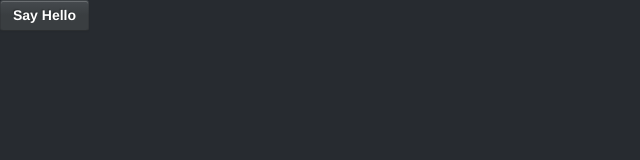
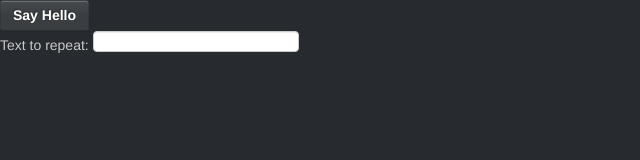
Before and after one commit to Mumtahin/EventsRegApp, a website: page app/DirectiveControllerSample.html in a window 1280 px wide. Shown: the whole page, without its empty margins (0-640 px from the left). Drawn offline with Linux system fonts and the light colour scheme.

Commit message:
Added sample compile service which changes the dom

```diff
--- a/app/DirectiveControllerSample.html
+++ b/app/DirectiveControllerSample.html
@@ -12,6 +12,8 @@
     <greeting>
         <div hindi finnish></div>
     </greeting>
+    Text to repeat: <input type="text" ng-model="text">
+    <div repeat-x="5" text='{{text}}'>{{text}}</div>
 
     <script src="/lib/jquery.min.js"></script>
     <script src="/lib/angular/angular.js"></script>
@@ -21,6 +23,7 @@
     <script src="/lib/underscore-1.4.4.min.js"></script>
     <script src="/js/app.js"></script>
     <script src="/js/directives/greeting.js"></script>
+    <script src="js/directives/repeatx.js"></script>
     <script src="/js/filters.js"></script>
     <script src="/lib/bootstrap.min.js"></script>
 
--- /dev/null
+++ b/app/js/directives/repeatx.js
@@ -0,0 +1,19 @@
+'use strict';
+
+eventsApp.directive('repeatX', function () {
+    return {
+        compile: function (element, attrs) {
+            for (var i = 0; i < Number(attrs.repeatX) - 1; i++) {
+                element.after(element.clone().attr('repeat-x', 0));
+            }
+
+            return function(scope, element, attrs, controller) {
+                attrs.$observe('text', function(newValue) {
+                    if (newValue === 'Hello World') {
+                        element.css('color', 'red');
+                    }
+                });
+            }
+        }
+    };
+});
```
